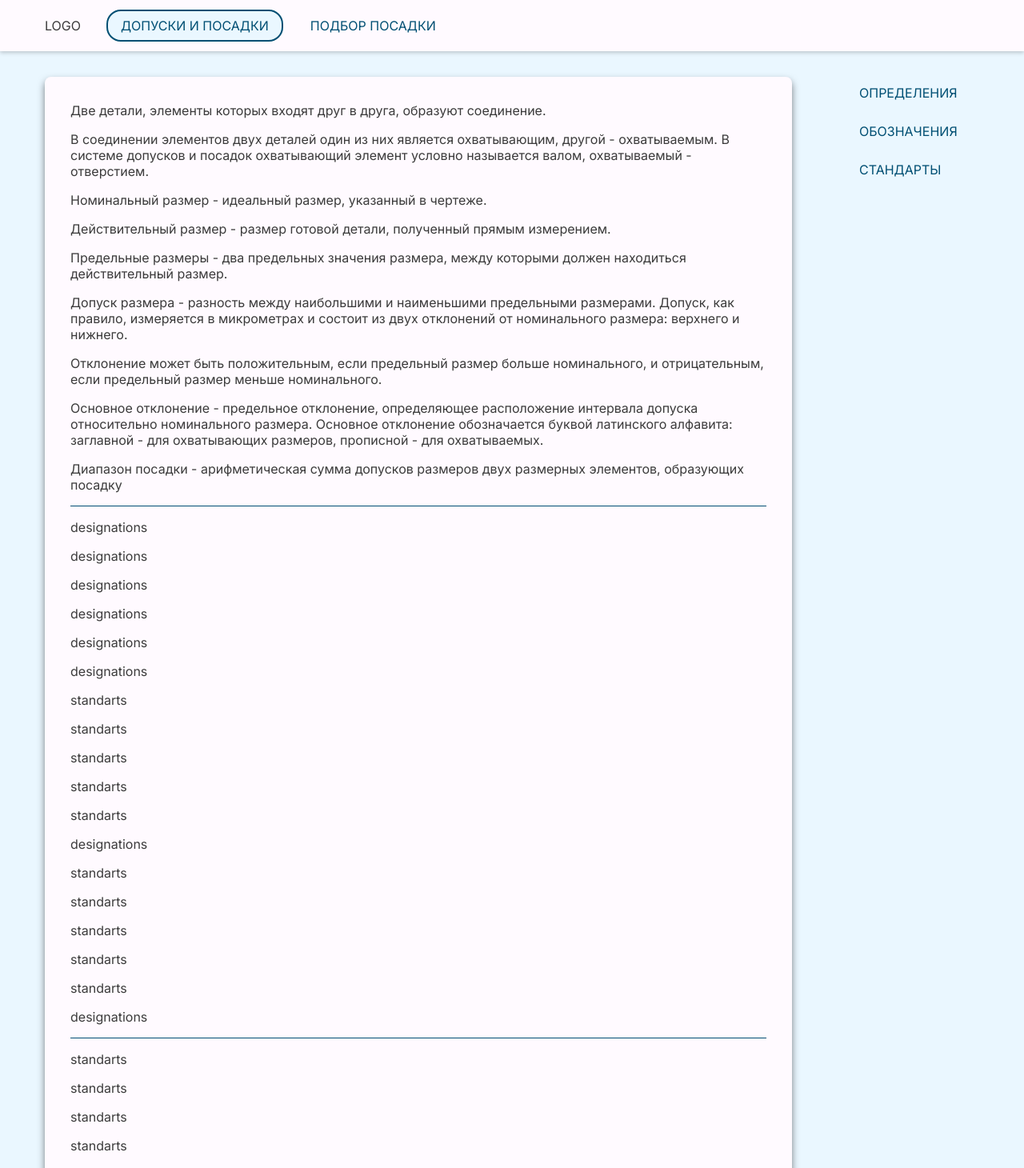
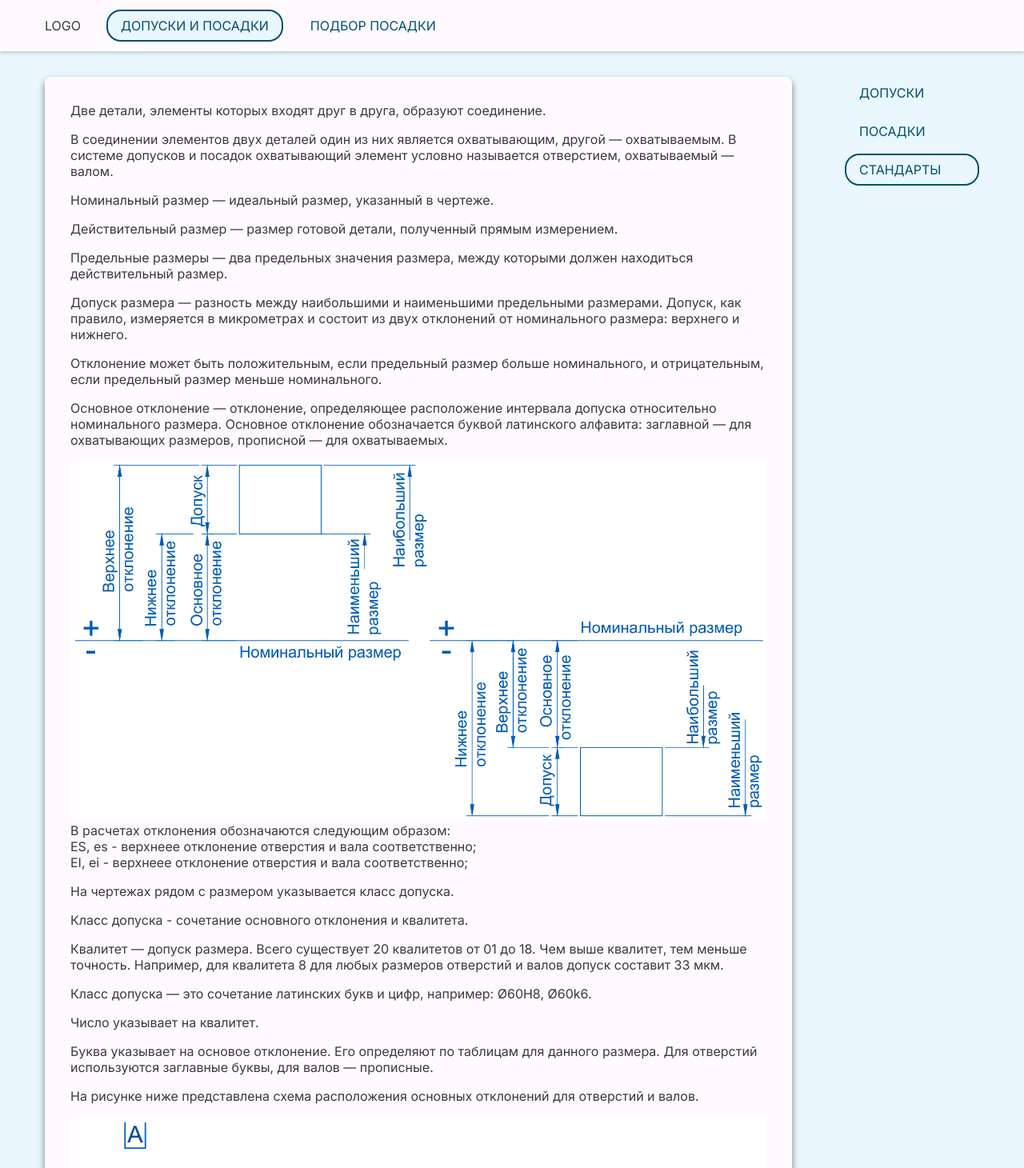
Before and after one commit to korchel/engineering-tolerance, a Next.js app: page / in a window 1280 px wide. Shown: the top 1460 px of the page at 80% size. Built offline with nearby package versions, Linux system fonts and the light colour scheme.

Commit message:
home page edited

```diff
--- a/app/index.css
+++ b/app/index.css
@@ -20,13 +20,13 @@
 }
 
 html {
+  scroll-behavior: smooth;
   font-size: 16px;
   color: var(--black);
 }
 
 body {
   background-color: var(--primary);
-  scroll-behavior: smooth;
 }
 
 .content {
--- a/app/page.tsx
+++ b/app/page.tsx
@@ -1,6 +1,8 @@
 import { Section } from "../components/homePage/Section/Section";
 import { SideBar } from "../components/homePage/SideBar/SideBar";
 import { Container, HRTag, Paragraph } from "../components/ui";
+import Image from "next/image";
+import { homePageSections } from "../lib";
 
 export default async function Home() {
   return (
@@ -8,30 +10,30 @@ export default async function Home() {
       <Container>
         <SideBar />
         <div className="paper" style={{ width: "80%" }}>
-          <Section id="definitions">
+          <Section id={homePageSections.deviations}>
             <Paragraph>
               Две детали, элементы которых входят друг в друга, образуют
               соединение.
             </Paragraph>
             <Paragraph>
               В соединении элементов двух деталей один из них является
-              охватывающим, другой - охватываемым. В системе допусков и посадок
-              охватывающий элемент условно называется валом, охватываемый -
-              отверстием.
+              охватывающим, другой — охватываемым. В системе допусков и посадок
+              охватывающий элемент условно называется отверстием, охватываемый —
+              валом.
             </Paragraph>
             <Paragraph>
-              Номинальный размер - идеальный размер, указанный в чертеже.
+              Номинальный размер — идеальный размер, указанный в чертеже.
             </Paragraph>
             <Paragraph>
-              Действительный размер - размер готовой детали, полученный прямым
+              Действительный размер — размер готовой детали, полученный прямым
               измерением.
             </Paragraph>
             <Paragraph>
-              Предельные размеры - два предельных значения размера, между
+              Предельные размеры — два предельных значения размера, между
               которыми должен находиться действительный размер.
             </Paragraph>
             <Paragraph>
-              Допуск размера - разность между наибольшими и наименьшими
+              Допуск размера — разность между наибольшими и наименьшими
               предельными размерами. Допуск, как правило, измеряется в
               микрометрах и состоит из двух отклонений от номинального размера:
               верхнего и нижнего.
@@ -42,41 +44,84 @@ export default async function Home() {
               номинального.
             </Paragraph>
             <Paragraph>
-              Основное отклонение - предельное отклонение, определяющее
-              расположение интервала допуска относительно номинального размера.
-              Основное отклонение обозначается буквой латинского алфавита:
-              заглавной - для охватывающих размеров, прописной - для
-              охватываемых.
+              Основное отклонение — отклонение, определяющее расположение
+              интервала допуска относительно номинального размера. Основное
+              отклонение обозначается буквой латинского алфавита: заглавной —
+              для охватывающих размеров, прописной — для охватываемых.
             </Paragraph>
 
+            <Image
+              src="/images/Basic deviation.png"
+              alt="Basic deviation"
+              layout="responsive"
+              height={447}
+              width={870}
+            />
             <Paragraph>
-              Диапазон посадки - арифметическая сумма допусков размеров двух
+              В расчетах отклонения обозначаются следующим образом: <br /> ES,
+              es - верхнеее отклонение отверстия и вала соответственно; <br />
+              EI, ei - верхнеее отклонение отверстия и вала соответственно;
+            </Paragraph>
+            <Paragraph>
+              На чертежах рядом с размером указывается класс допуска.
+            </Paragraph>
+            <Paragraph>
+              Класс допуска - сочетание основного отклонения и квалитета.
+            </Paragraph>
+            <Paragraph>
+              Квалитет — допуск размера. Всего существует 20 квалитетов от 01 до
+              18. Чем выше квалитет, тем меньше точность. Например, для
+              квалитета 8 для любых размеров отверстий и валов допуск составит
+              33 мкм.
+            </Paragraph>
+            <Paragraph>
+              Класс допуска — это сочетание латинских букв и цифр, например:
+              Ø60H8, Ø60k6.
+            </Paragraph>
+            <Paragraph>Число указывает на квалитет.</Paragraph>
+            <Paragraph>
+              Буква указывает на основое отклонение. Его определяют по таблицам
+              для данного размера. Для отверстий используются заглавные буквы,
+              для валов — прописные.
+            </Paragraph>
+            <Paragraph>
+              На рисунке ниже представлена схема расположения основных
+              отклонений для отверстий и валов.
+            </Paragraph>
+            <Image
+              src="/images/Basic deviations.png"
+              alt="Basic deviations"
+              layout="responsive"
+              height={901}
+              width={1353}
+            />
+          </Section>
+          <HRTag />
+          <Section id={homePageSections.fits}>
+            <Paragraph>
+              На сборочных чертежах, в месте соединения рядом с размером
+              указывают посадку.
+            </Paragraph>
+            <Paragraph>
+              Посадки обозначаются двумя значениями допуска: для отверстия и
+              вала, например: Ø60H8/k6
+            </Paragraph>
+            <Paragraph>
+              Диапазон посадки — арифметическая сумма допусков размеров двух
               размерных элементов, образующих посадку
+            </Paragraph>
+            <Paragraph>
+              Зазор — разность между размерами отверстия и вала, когда диаметр
+              вала меньше диаметра отверстия. Зазор — положительное число.
+            </Paragraph>
+            <Paragraph>
+              Натяг — разность размеров отверстия и вала до сборки, когда
+              диаметр вала больше диаметра отверстия. Натяг — отрицательное
+              число.
             </Paragraph>
           </Section>
           <HRTag />
-          <Section id="designations">
-            <Paragraph>designations</Paragraph>
-            <Paragraph>designations</Paragraph>
-            <Paragraph>designations</Paragraph>
-            <Paragraph>designations</Paragraph>
-            <Paragraph>designations</Paragraph>
-            <Paragraph>designations</Paragraph>
-            <Paragraph>standarts</Paragraph>
-            <Paragraph>standarts</Paragraph>
-            <Paragraph>standarts</Paragraph>
-            <Paragraph>standarts</Paragraph>
-            <Paragraph>standarts</Paragraph>
-            <Paragraph>designations</Paragraph>
-            <Paragraph>standarts</Paragraph>
-            <Paragraph>standarts</Paragraph>
-            <Paragraph>standarts</Paragraph>
-            <Paragraph>standarts</Paragraph>
-            <Paragraph>standarts</Paragraph>
-            <Paragraph>designations</Paragraph>
-          </Section>
-          <HRTag />
-          <Section id="standarts">
+          <Section id={homePageSections.standarts}>
             <Paragraph>standarts</Paragraph>
             <Paragraph>standarts</Paragraph>
             <Paragraph>standarts</Paragraph>
--- a/components/fitPage/Result/Result.tsx
+++ b/components/fitPage/Result/Result.tsx
@@ -1,6 +1,6 @@
 "use client";
 
-import { useAppStore } from "../../../store/store";
+import { useAppStore } from "../../../store/appStore";
 import { ResultTable } from "./ResultTable/ResultTable";
 import styles from "./Result.module.css";
 import { Svg } from "./Svg/Svg";
--- a/components/homePage/Section/Section.tsx
+++ b/components/homePage/Section/Section.tsx
@@ -2,6 +2,7 @@
 
 import { FC, ReactNode, RefObject, useEffect, useRef } from "react";
 import { useIntersection } from "react-use";
+import { useSectionStore } from "../../../store";
 
 interface Props {
   id: string;
@@ -13,12 +14,15 @@ export const Section: FC<Props> = ({ id, children }) => {
   const intersection = useIntersection(
     intersectionRef as RefObject<HTMLElement>,
     {
-      threshold: 1,
+      threshold: 0.5,
     }
   );
 
+  const setCurrentSection = useSectionStore((state) => state.setCurrentSection);
+
   useEffect(() => {
     if (intersection?.isIntersecting) {
+      setCurrentSection(id);
       console.log(id);
     }
   }, [intersection?.isIntersecting]);
--- a/components/homePage/SideBar/SideBar.tsx
+++ b/components/homePage/SideBar/SideBar.tsx
@@ -1,14 +1,35 @@
+"use client";
+
 import styles from "./SideBar.module.css";
 
 import { LinkComponent } from "../../ui";
+import { homePageSections } from "../../../lib";
+import { useSectionStore } from "../../../store";
 
 export const SideBar = () => {
+  const currentSection = useSectionStore((state) => state.currentSection);
+
   return (
     <aside className={styles.sideBar}>
       <nav className={styles.nav}>
-        <LinkComponent href="#definitions">Определения</LinkComponent>
-        <LinkComponent href="#designations">Обозначения</LinkComponent>
-        <LinkComponent href="#standarts">Стандарты</LinkComponent>
+        <LinkComponent
+          href={`#${homePageSections.deviations}`}
+          isActive={currentSection === homePageSections.deviations}
+        >
+          Допуски
+        </LinkComponent>
+        <LinkComponent
+          href={`#${homePageSections.fits}`}
+          isActive={currentSection === homePageSections.fits}
+        >
+          Посадки
+        </LinkComponent>
+        <LinkComponent
+          href={`#${homePageSections.standarts}`}
+          isActive={currentSection === homePageSections.standarts}
+        >
+          Стандарты
+        </LinkComponent>
       </nav>
     </aside>
   );
--- a/lib/constants.ts
+++ b/lib/constants.ts
@@ -3,3 +3,9 @@ export const fitTypes = {
   interference: "С натягом",
   transition: "Переходная",
 };
+
+export const homePageSections = {
+  deviations: "deviations",
+  fits: "fits",
+  standarts: "standarts",
+};
--- a/store/index.ts
+++ b/store/index.ts
@@ -1 +1,2 @@
-export { useAppStore } from "./store";
+export { useAppStore } from "./appStore";
+export { useSectionStore } from "./sectionStore";
--- /dev/null
+++ b/store/sectionStore.ts
@@ -0,0 +1,12 @@
+import { create } from "zustand";
+import { homePageSections } from "../lib";
+
+interface IState {
+  currentSection: string;
+  setCurrentSection: (currentSection: string) => void;
+}
+
+export const useSectionStore = create<IState>()((set) => ({
+  currentSection: homePageSections.deviations,
+  setCurrentSection: (currentSection: string) => set({ currentSection }),
+}));
```
Also changed, not shown: public/images/Basic deviation.png (added), public/images/Basic deviations.png (added), store/appStore.ts (renamed from store/store.ts).
